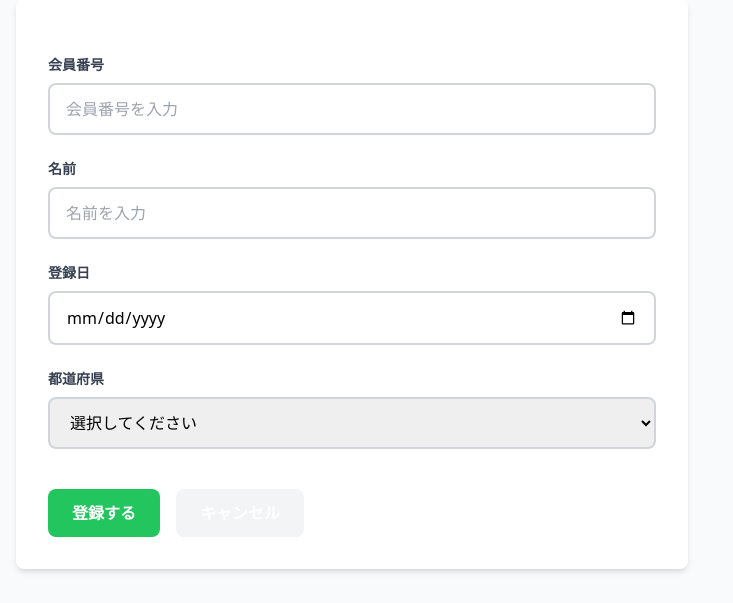
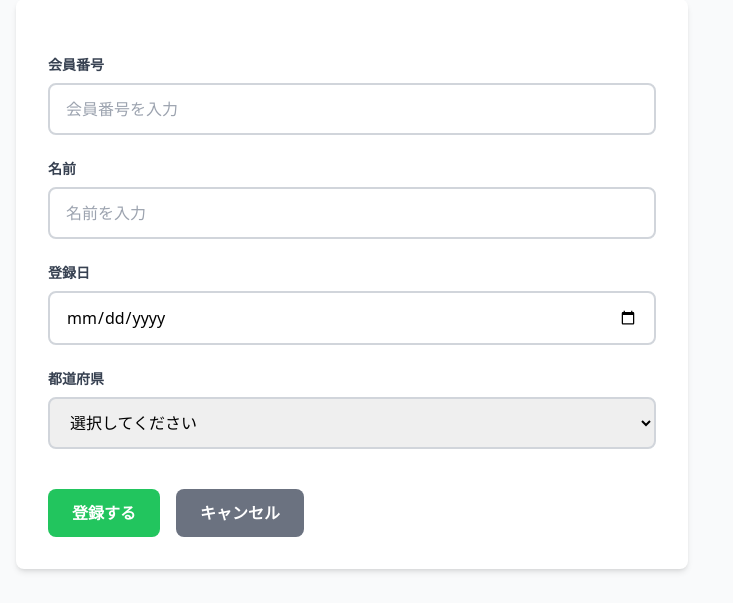
Before and after one commit to umanari145/python_lesson, a Django app: page /customers/create/ in a window 1280 px wide. Shown: the part 197-800 px from the top of the page, without its empty margins (0-733 px from the left). Run offline with Django 5.2, Linux system fonts and the light colour scheme; data that the repository does not hold is empty; style sheets or scripts are compiled from the project's sources.

Commit message:
buildでcssを取り込み

```diff
--- a/templates/customers/create.html
+++ b/templates/customers/create.html
@@ -39,7 +39,7 @@
                 </button>
                 <a
                     href="{% url 'customers:customer_list' %}"
-                    class="px-6 py-3 bg-gray-100 text-white font-semibold rounded-lg hover:bg-gray-600 transition duration-200"
+                    class="px-6 py-3 bg-gray-500 text-white font-semibold rounded-lg hover:bg-gray-600 transition duration-200"
                 >
                     キャンセル
                 </a>
--- a/templates/sales/create.html
+++ b/templates/sales/create.html
@@ -48,7 +48,7 @@
                 </button>
                 <a
                     href="{% url 'customers:sales_list' %}"
-                    class="px-6 py-3 bg-gray-500 text-white font-semibold rounded-lg hover:bg-gray600 transition duration-200"
+                    class="px-6 py-3 bg-gray-500 text-white font-semibold rounded-lg hover:bg-gray-600 transition duration-200"
                 >
                     キャンセル
                 </a>
--- a/templates/sales/edit.html
+++ b/templates/sales/edit.html
@@ -54,7 +54,7 @@
                 </button>
                 <a
                     href="{% url 'customers:sales_list' %}"
-                    class="px-6 py-3 bg-gray-200 text-white font-semibold rounded-lg hover:bg-gray-600 transition duration-200"
+                    class="px-6 py-3 bg-gray-500 text-white font-semibold rounded-lg hover:bg-gray-600 transition duration-200"
                 >
                     キャンセル
                 </a>
```
